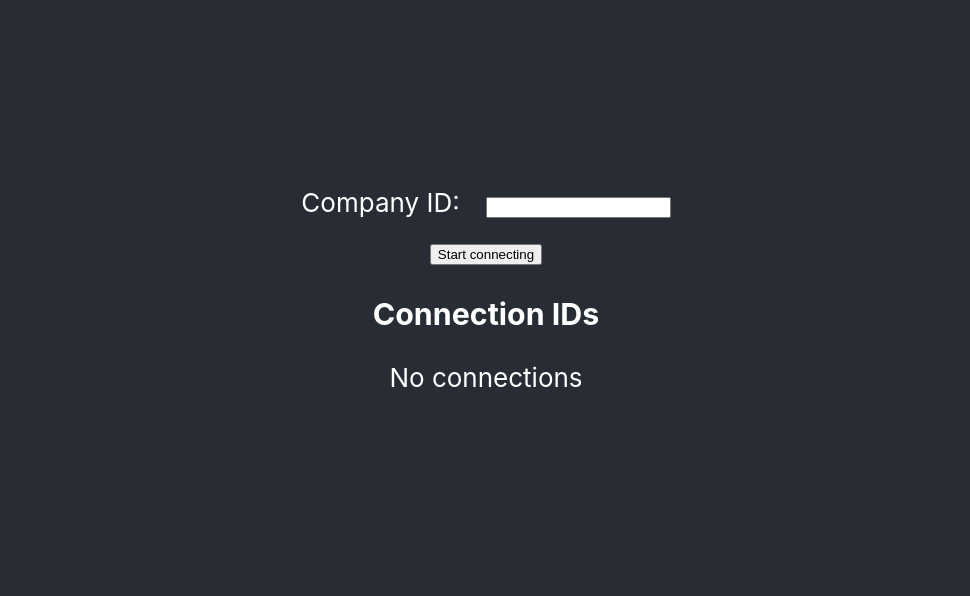
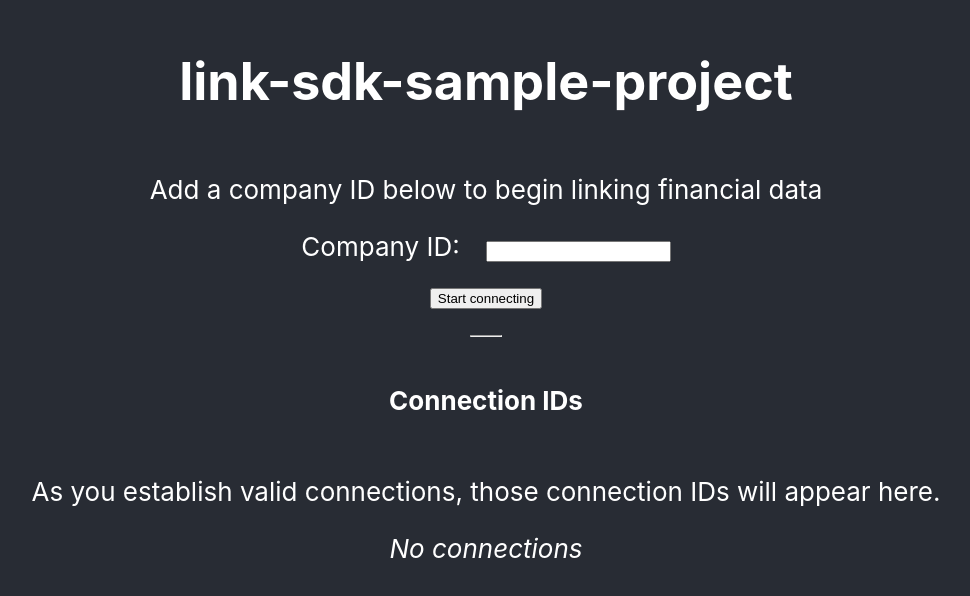
Before and after one commit to jamesljohnson3/link-sdk-sample-project, a React (Create React App) app: page / in a window 1280 px wide. Shown: the part 110-706 px from the top of the page, without its empty margins (154-1124 px from the left). Built offline with nearby package versions, Linux system fonts and the light colour scheme.

Commit message:
[feat] styling, copy, and sections

```diff
--- a/src/App.css
+++ b/src/App.css
@@ -49,6 +49,11 @@ label {
   margin-right: 1em;
 }
 
+hr {
+  margin-top: 1em;
+  width: 30px;
+}
+
 /* Delete after current CSS rules fixed */
 #app-link h1,
 #app-link h2,
--- a/src/App.js
+++ b/src/App.js
@@ -28,10 +28,30 @@ const App = () => {
   return (
     <div className="App">
       <header className="App-header">
+        <h1>link-sdk-sample-project</h1>
+
+        <p>Add a company ID below to begin linking financial data</p>
+
         <form>
           <label htmlFor="companyId">Company ID:</label>
           <input type="text" id="companyId" name="companyId" value={companyId} onChange={(e) => setCompanyId(e.target.value)}/>
         </form>
+
+        {
+          !complete && <button onClick={() => startConnecting()}>Start connecting</button>
+        }
+
+        <hr/>
+
+        <h4>Connection IDs</h4>
+
+        <p>As you establish valid connections, those connection IDs will appear here.</p>
+
+        {
+          connections.length >= 1
+          ? connections.map((id, i)=><div key={i}>{id}</div>)
+          : <div><i>No connections</i></div>
+        }
 
         {
           open && <div className="Modal">
@@ -46,18 +66,6 @@ const App = () => {
               />
             </div>
         }
-
-        {
-          !complete && <button onClick={() => startConnecting()}>Start connecting</button>
-        }
-
-        <h3>Connection IDs</h3>
-
-        {
-          connections.length >= 1
-          ? connections.map((id, i)=><div key={i}>{id}</div>)
-          : <div>No connections</div>
-        }
       </header>
     </div>
   );
```
